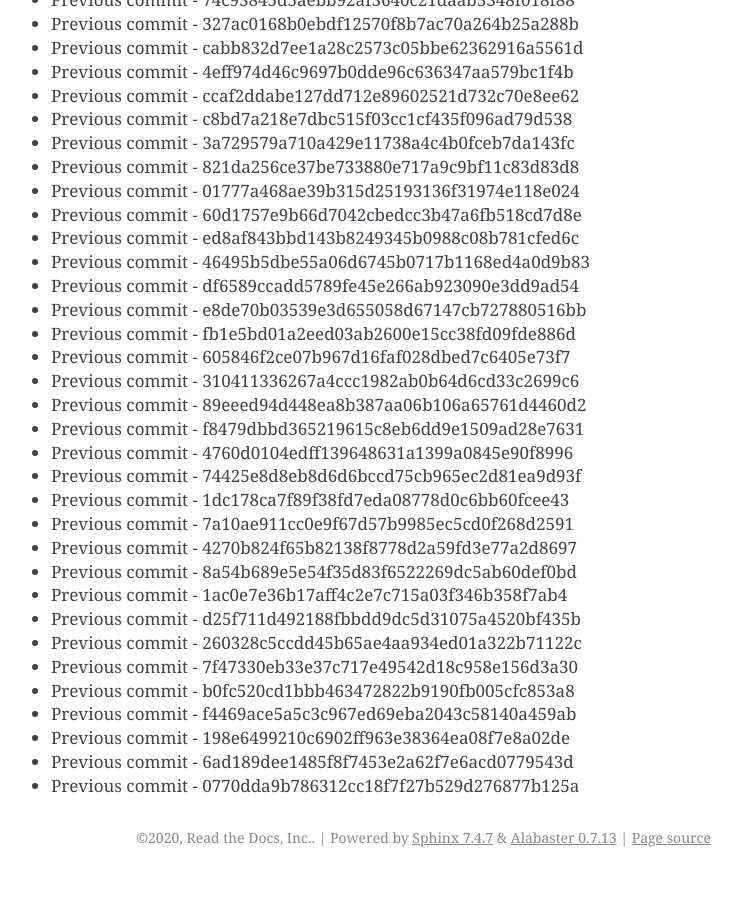
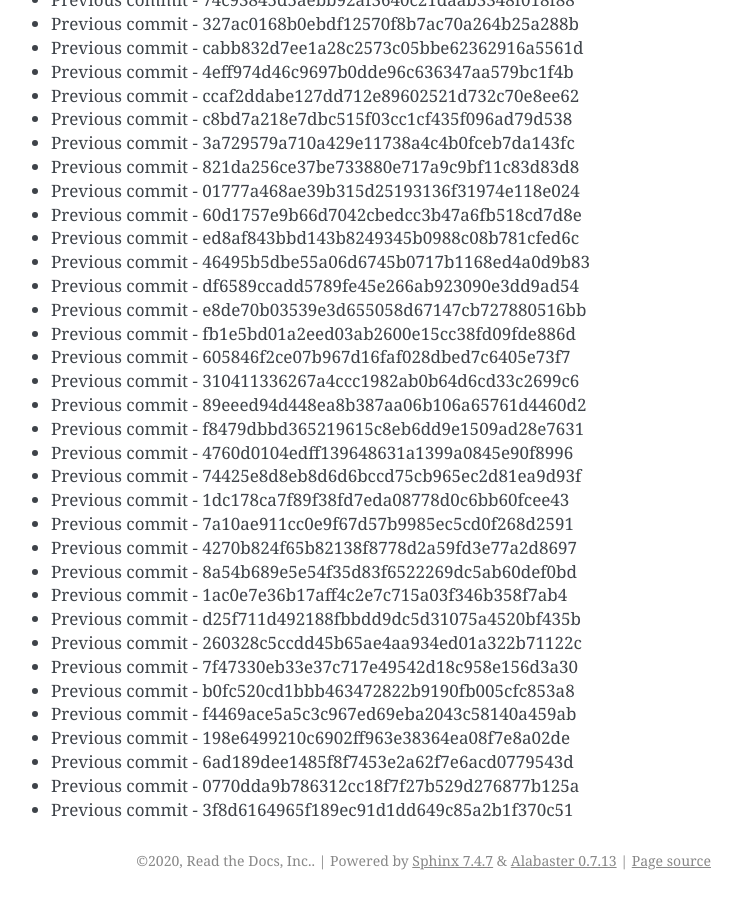
Before and after one commit to readthedocs/rtd-git-stresstest, a Sphinx documentation site: the page built from docs/updates.rst, in a window 1280 px wide and 900 px high, scrolled down 89941 px. Shown: the whole window, without its empty margins (399-1141 px from the left). Built offline with Sphinx 7.4.7, drawn with Linux system fonts in a browser that asks for light colours; before the commit the page ends 90818 px from its top, so only the background shows below that.

Commit message:
Generating commit from previous: 3f8d6164965f189ec91d1dd649c85a2b1f370c51

```diff
--- a/docs/updates.rst
+++ b/docs/updates.rst
@@ -3811,3 +3811,4 @@ It can be tested for any performance characteristics.
 * Previous commit - 198e6499210c6902ff963e38364ea08f7e8a02de
 * Previous commit - 6ad189dee1485f8f7453e2a62f7e6acd0779543d
 * Previous commit - 0770dda9b786312cc18f7f27b529d276877b125a
+* Previous commit - 3f8d6164965f189ec91d1dd649c85a2b1f370c51
```
